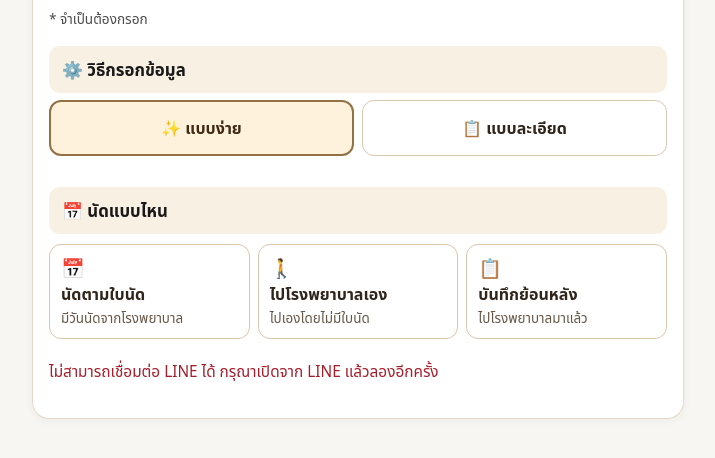
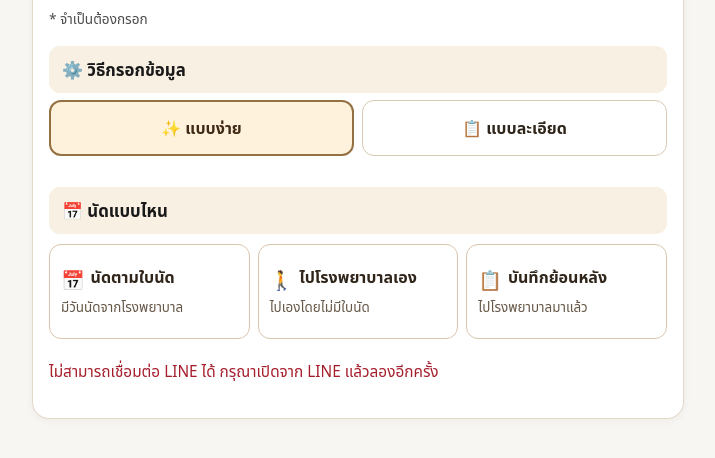
Before and after one commit to phmsfamilyhealth-oss/phmsfamilyhealth-oss.github.io, a website: page phms-v24-pilot/prototype/index.html in a window 1280 px wide. Shown: the part 238-696 px from the top of the page, without its empty margins (282-997 px from the left). Drawn offline with Linux system fonts and the light colour scheme.

Commit message:
ui(v2.4): align appointment type icon and title on same row

```diff
--- a/phms-v24-pilot/prototype/index.html
+++ b/phms-v24-pilot/prototype/index.html
@@ -379,6 +379,14 @@
 @media(max-width:380px){
  #editor .mode-choice,#editor .scenario-option,#editor .adaptive-provider-choice,#editor .prep-choice-card{padding:10px!important}
 }
+
+/* Scenario cards: icon and title share the first row; description is below. */
+#editor #scenarioFlow .scenario-option{display:flex!important;flex-direction:column!important;align-items:stretch!important;justify-content:center!important}
+#editor #scenarioFlow .scenario-copy{display:flex!important;flex-direction:column!important;gap:4px!important;width:100%!important;min-width:0}
+#editor #scenarioFlow .scenario-heading-row{display:flex!important;align-items:flex-start!important;gap:6px!important;min-width:0}
+#editor #scenarioFlow .scenario-heading-row .scenario-symbol{flex:none!important;font-size:1.18rem!important;line-height:1.4!important}
+#editor #scenarioFlow .scenario-heading-row strong{flex:1!important;min-width:0;overflow-wrap:anywhere;font-size:1rem!important;line-height:1.4!important}
+#editor #scenarioFlow .scenario-copy small{font-size:.875rem!important;line-height:1.4!important}
 </style></head><body><main><aside role="status" id="pilotNotice" class="box" style="border-color:#e9bc76;background:#fff6e8"><strong>🧪 แบบทดลอง · ยังบันทึกไม่ได้</strong><p class="help" style="margin-bottom:0">ทดลองกรอกข้อมูลและตรวจทานได้ ข้อมูลในหน้านี้ยังไม่ถูกบันทึกลงระบบสุขภาพ กรุณาอย่าใช้แทนการเพิ่มนัดจริงผ่าน LINE</p></aside>
 <header class="phms-appointment-header" aria-label="เพิ่มนัดหมายใหม่"><div class="phms-appointment-header-top"><h1>📅 เพิ่มนัดหมายใหม่</h1></div><p id="appointmentHeaderPerson">ยังไม่ได้เลือกบุคคล</p></header><p class="notice phms-connection-status" id="connectionStatus" role="status">กำลังตรวจสอบการเชื่อมต่อ LINE และสิทธิ์การเพิ่มนัด…</p>
 <section id="personPicker" class="box hidden"><h2>1. เลือกบุคคลที่จะเพิ่มนัด</h2><label for="personSelect">สมาชิกครอบครัวที่คุณมีสิทธิ์เพิ่มนัด <span class="required-star" aria-label="จำเป็นต้องเลือก">*</span></label><select id="personSelect"><option value="">เลือกบุคคล</option></select><p class="error" id="personStatus" role="status"></p></section>
@@ -995,7 +1003,7 @@ $('scenario').classList.add('scenario-original');$('scenario').before(scenarioGr
 for(const [value,symbol,name,description] of scenarioChoices){
  const button=document.createElement('button');button.type='button';button.className='scenario-option';button.dataset.scenario=value;
  const icon=document.createElement('span');icon.className='scenario-symbol';icon.textContent=symbol;
- const words=document.createElement('span');words.className='scenario-copy';const heading=document.createElement('strong');heading.textContent=name;const sub=document.createElement('small');sub.textContent=description;words.append(heading,sub);button.append(icon,words);
+ const words=document.createElement('span');words.className='scenario-copy';const heading=document.createElement('strong');heading.textContent=name;const sub=document.createElement('small');sub.textContent=description;const headingRow=document.createElement('span');headingRow.className='scenario-heading-row';headingRow.append(icon,heading);words.append(headingRow,sub);button.append(words);
  button.addEventListener('click',()=>{if($('scenario').value!==value&&value!=='booked')$('known').value='';scenarioChoiceMade=true;$('scenario').value=value;$('scenario').dispatchEvent(new Event('change',{bubbles:true}));});
  scenarioGrid.append(button);
 }
```
